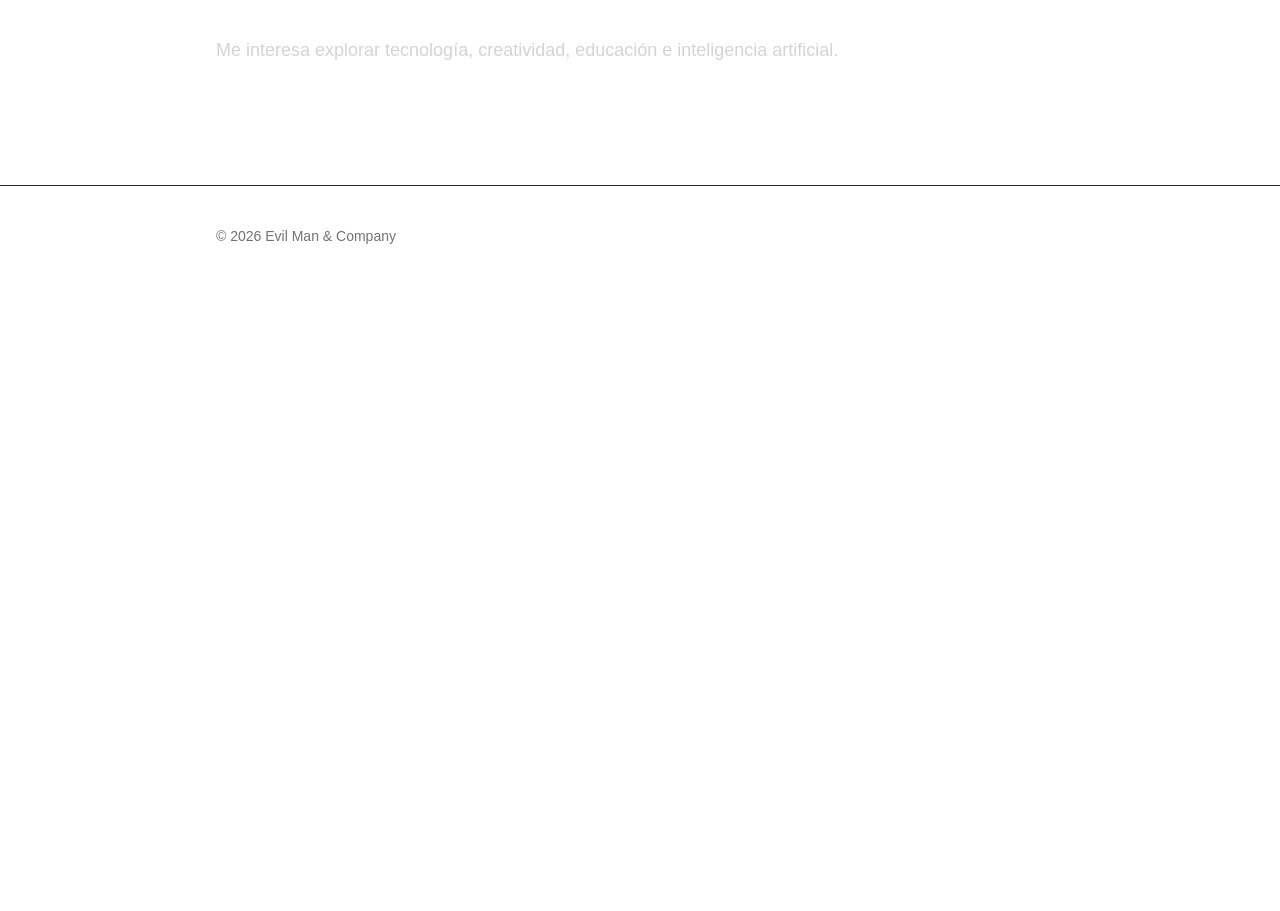
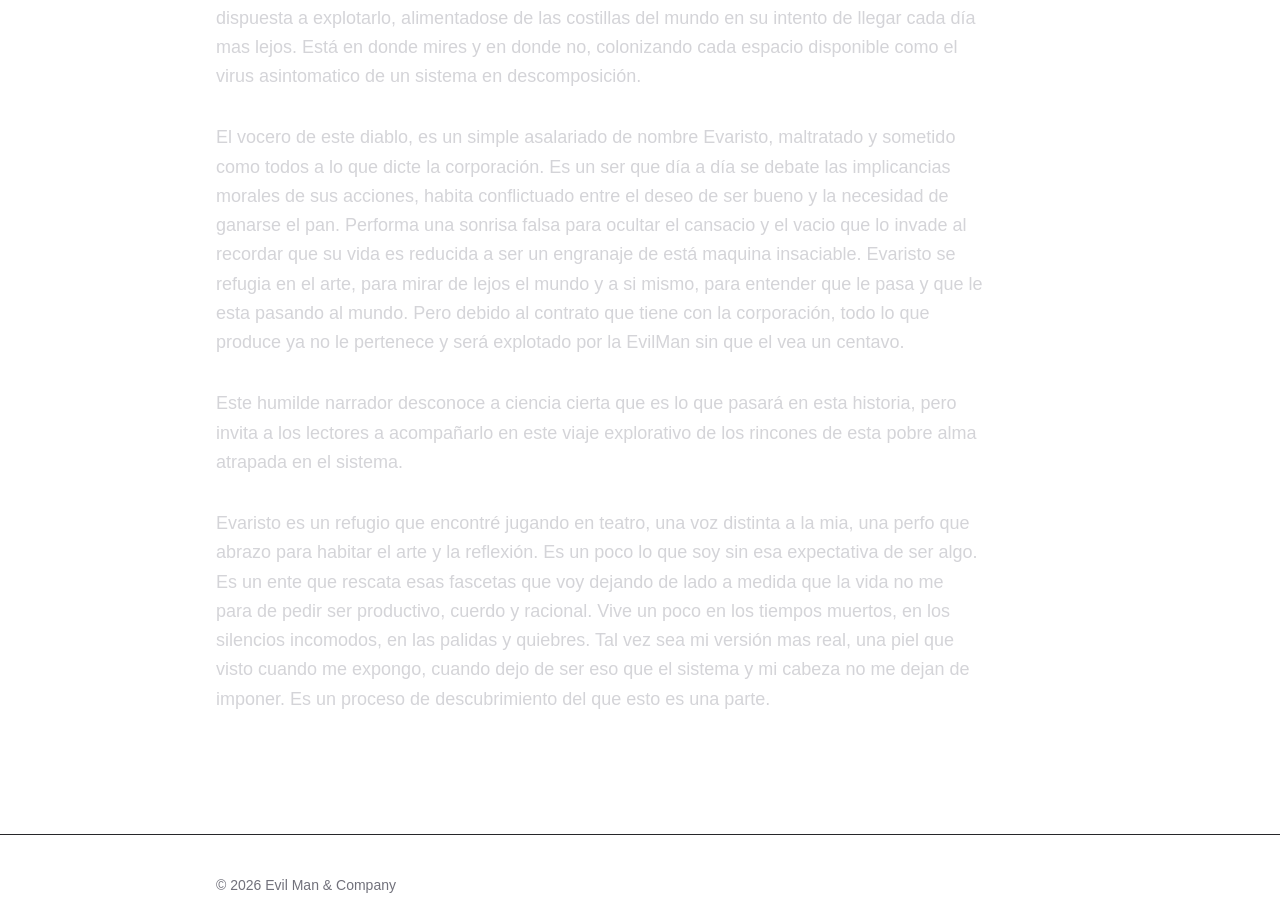
Before and after one commit to gabrielmangione/emac_blog, a Next.js app: page /about in a window 1280 px wide. Shown: the part 501-1412 px from the top of the page. Before the commit the page ends 800 px from the top, so only its background shows below. Built offline with nearby package versions, Linux system fonts and the light colour scheme.

Commit message:
mejor about me

```diff
--- a/src/app/about/page.tsx
+++ b/src/app/about/page.tsx
@@ -16,15 +16,39 @@ export default function AboutPage() {
       />
 
       <p className="text-lg text-zinc-300 leading-relaxed">
-        Evil Man & Company es un espacio para
-        textos, ideas, música, pensamiento y
-        fragmentos personales.
+        Evil Man & Company es orgullosamente una perversa corporación dedicada a la explotación
+        de todas las facetas del humano. En cualquier lugar donde haya un nicho, esta corporación
+        está dispuesta a explotarlo, alimentadose de las costillas del mundo en su intento de
+        llegar cada día mas lejos. Está en donde mires y en donde no, colonizando cada espacio disponible
+        como el virus asintomatico de un sistema en descomposición.
       </p>
 
       <p className="text-lg text-zinc-300 leading-relaxed">
-        Me interesa explorar tecnología,
-        creatividad, educación e inteligencia
-        artificial.
+        El vocero de este diablo, es un simple asalariado de nombre Evaristo, maltratado y sometido
+        como todos a lo que dicte la corporación. Es un ser que día a día se debate las implicancias
+        morales de sus acciones, habita conflictuado entre el deseo de ser bueno y la necesidad de
+        ganarse el pan. Performa una sonrisa falsa para ocultar el cansacio y el vacio que lo invade
+        al recordar que su vida es reducida a ser un engranaje de está maquina insaciable. Evaristo
+        se refugia en el arte, para mirar de lejos el mundo y a si mismo, para entender que le pasa
+        y que le esta pasando al mundo. Pero debido al contrato que tiene con la corporación, todo lo
+        que produce ya no le pertenece y será explotado por la EvilMan sin que el vea un centavo.
+      </p>
+
+      <p className="text-lg text-zinc-300 leading-relaxed">
+        Este humilde narrador desconoce a ciencia cierta que es lo que pasará en esta historia,
+        pero invita a los lectores a acompañarlo en este viaje explorativo de los rincones de esta pobre
+        alma atrapada en el sistema.
+      </p>
+
+      <p className="text-lg text-zinc-300 leading-relaxed">
+        Evaristo es un refugio que encontré jugando en teatro, una voz distinta a la mia,
+        una perfo que abrazo para habitar el arte y la reflexión. Es un poco lo que soy
+        sin esa expectativa de ser algo. Es un ente que rescata esas fascetas que voy dejando
+        de lado a medida que la vida no me para de pedir ser productivo, cuerdo y racional.
+        Vive un poco en los tiempos muertos, en los silencios incomodos, en las palidas y quiebres.
+        Tal vez sea mi versión mas real, una piel que visto cuando me expongo, cuando dejo de ser
+        eso que el sistema y mi cabeza no me dejan de imponer. Es un proceso de descubrimiento
+        del que esto es una parte.
       </p>
     </section>
   );
--- a/src/app/page.tsx
+++ b/src/app/page.tsx
@@ -1,6 +1,5 @@
 import PostCard from "@/src/components/PostCard";
 import Image from "next/image";
-import { Analytics } from "@vercel/analytics/next"
 
 import { getAllPosts } from "@/src/lib/post";
 
```
